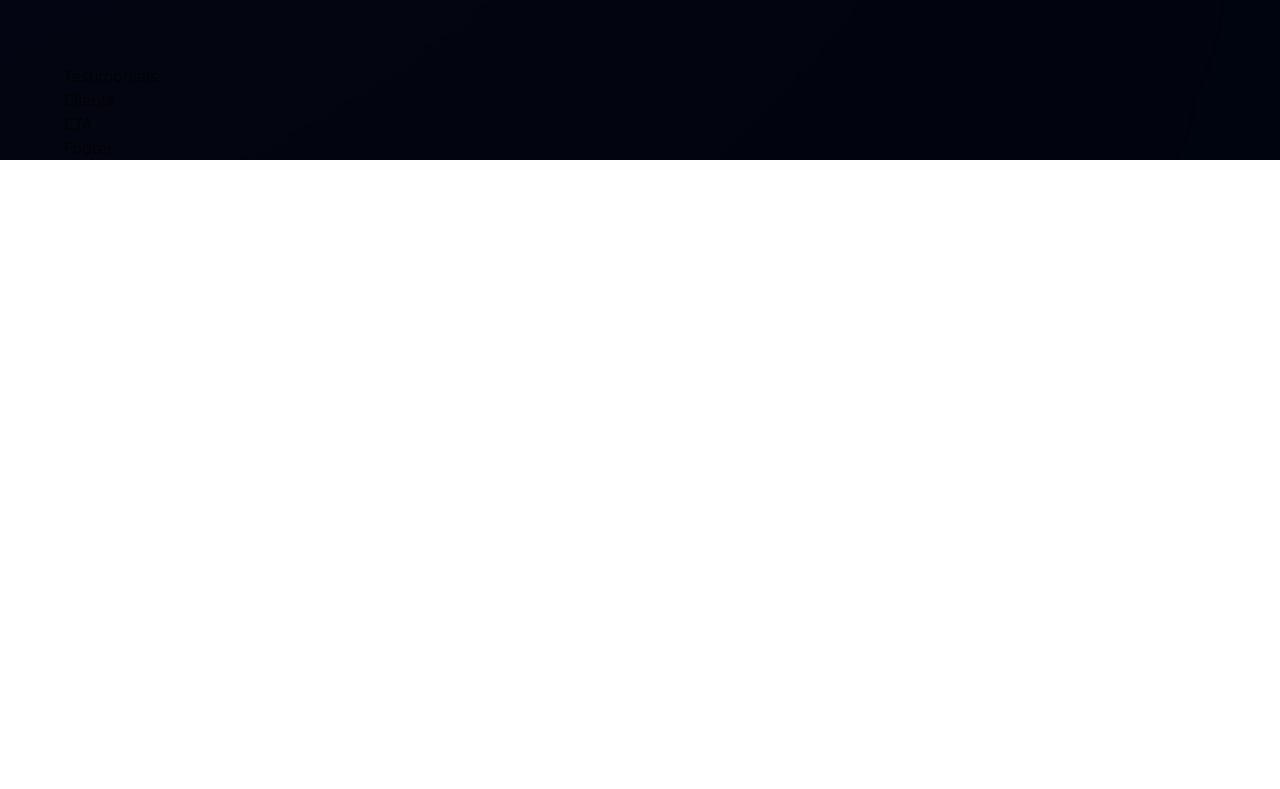
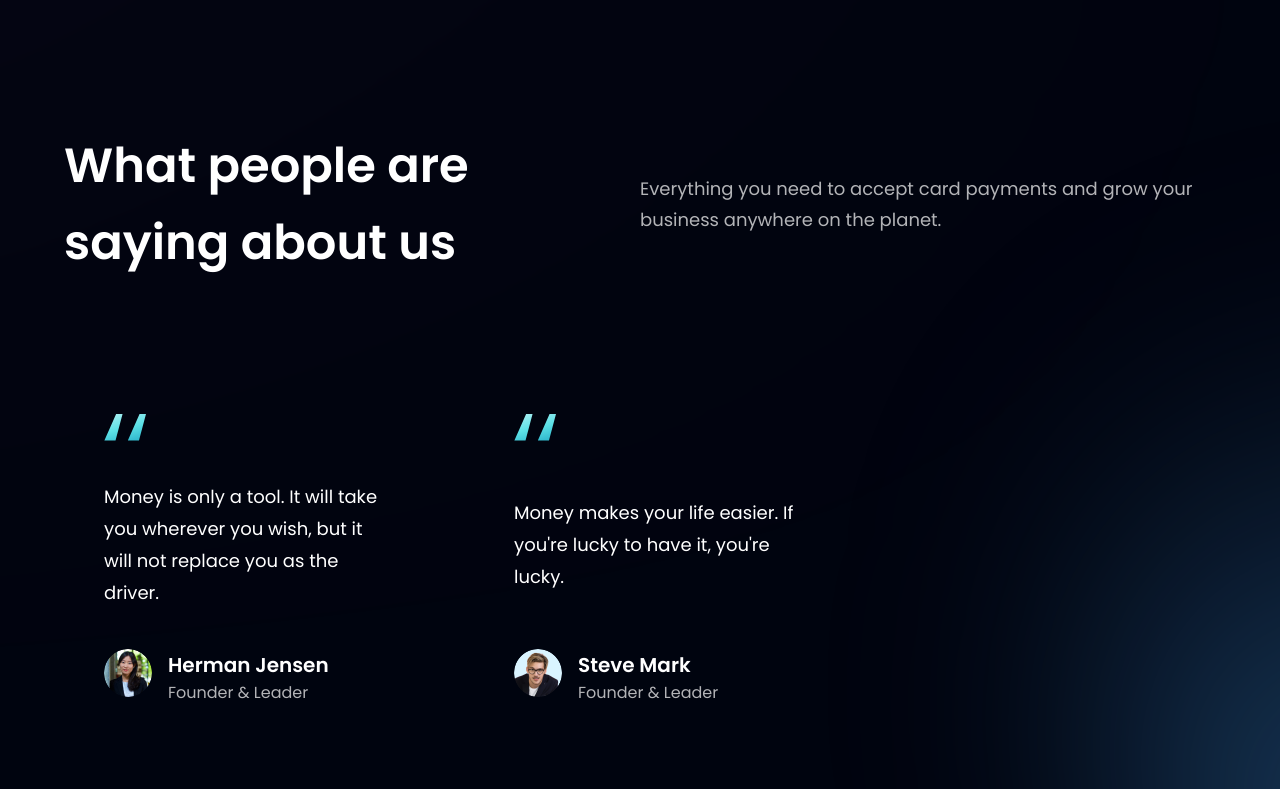
Before and after one commit to Josh-Erik1/Bank_website, a React (Vite) app in the folder Bank_Website/: page / in a window 1280 px wide. Shown: the part 2731-3520 px from the top of the page. Before the commit the page ends 2891 px from the top, so only its background shows below. Built offline with nearby package versions, Linux system fonts and the light colour scheme.

Commit message:
Testimonials completed

```diff
--- a/Bank_Website/src/components/FeedbackCard.jsx
+++ b/Bank_Website/src/components/FeedbackCard.jsx
@@ -1,7 +1,30 @@
 import React from "react";
+import { quotes } from "../assets";
 
-const FeedbackCard = () => {
-  return <div>FeedbackCard</div>;
-};
+const FeedbackCard = ({ content, name, title, img }) => (
+  <div className="flex justify-between flex-col px-10 py-12 rounded-[20px] max-w-[370px] md:mr-10 sm:mr-5 mr-0 my-5 feedback-card">
+    <img
+      src={quotes}
+      alt="double_quotes"
+      className="w-[42px] h-[27px] object-contain"
+    />
+    <p className="font-poppins font-normal text-[18px] leading-[32px] text-white my-10">
+      {content}
+    </p>
+
+    <div className="flex flex-row">
+      <img src={img} alt={name} className="w-[48px] h-[48px] rounded-full" />
+
+      <div className="flex flex-col ml-4">
+        <h4 className="font-poppins font-semibold text-[20px] leading-[32px] text-white">
+          {name}
+        </h4>
+        <p className="font-poppins font-normal text-[16px] leading-[24px] text-dimWhite ">
+          {title}
+        </p>
+      </div>
+    </div>
+  </div>
+);
 
 export default FeedbackCard;
--- a/Bank_Website/src/components/Testimonials.jsx
+++ b/Bank_Website/src/components/Testimonials.jsx
@@ -1,7 +1,34 @@
 import React from "react";
+import { card } from "../assets";
+import { feedback } from "../constants";
+import styles from "../style";
+import FeedbackCard from "./FeedbackCard";
+import feedbackCard from "./FeedbackCard";
 
-const Testimonials = () => {
-  return <div>Testimonials</div>;
-};
+const Testimonials = () => (
+  <section
+    id="clients"
+    className={`${styles.paddingY} ${styles.flexCenter} flex-col relative`}
+  >
+    <div className="absolute z-[0] w-[60%] h-[60%] -right-[50%] rounded-full blue__gradient" />
+    <div className="w-full flex justify-between items-center md:flex-row flex-col sm:mb-16 mb-6 relative z-[1]">
+      <h1 className={styles.heading2}>
+        What people are <br className="sm:block hidden" /> saying about us
+      </h1>
 
+      <div className="w-full md:mt-0 mt-6">
+        <p className={`${styles.paragraph} text-left max-w[450px]`}>
+          Everything you need to accept card payments and grow your business
+          anywhere on the planet.
+        </p>
+      </div>
+    </div>
+
+    <div className="flex flex-wrap sm:justify-start justify-center w-full feedback-container relative z-[1]">
+      {feedback.map((card) => (
+        <FeedbackCard key={card.id} {...card} />
+      ))}
+    </div>
+  </section>
+);
 export default Testimonials;
```
